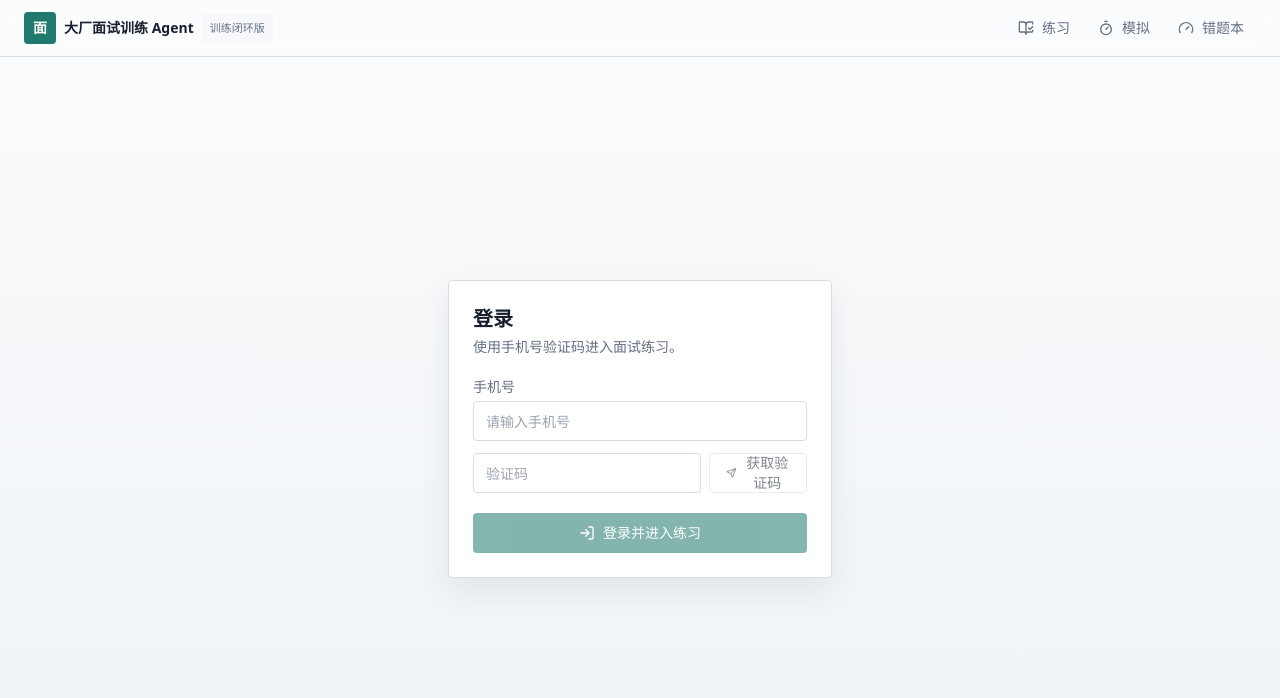
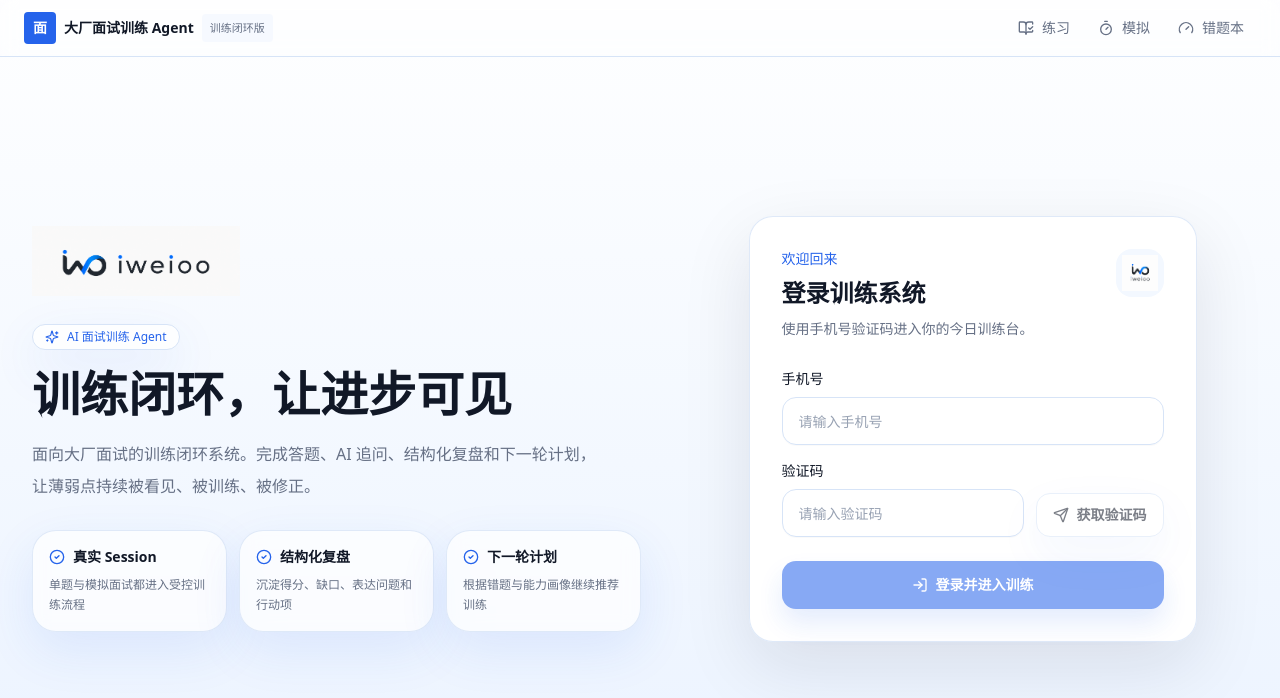
Before and after one commit to buan496/interview-agent, a Next.js app in the folder frontend/: page /login in a window 1280 px wide. Shown: the top 698 px of the page. Built offline with nearby package versions, Linux system fonts and the light colour scheme; no server answers.

Commit message:
Blue-white brand design foundation
Add the blue-white brand token foundation, reusable UI primitives, user-provided logo assets, and a redesigned login page while preserving auth behavior.

```diff
--- a/frontend/app/(auth)/login/page.tsx
+++ b/frontend/app/(auth)/login/page.tsx
@@ -2,10 +2,10 @@
 
 import { FormEvent, useState } from "react";
 import { useMutation } from "@tanstack/react-query";
-import { Loader2, LogIn, Send } from "lucide-react";
+import { CheckCircle2, Loader2, LogIn, Send, Sparkles } from "lucide-react";
 import { useRouter } from "next/navigation";
 
-import { Button, Panel } from "@/components/ui";
+import { AppButton, AppCard, AppInput, BrandLogo, PageShell } from "@/components/ui";
 import { login, requestLoginCode } from "@/lib/auth-api";
 
 export default function LoginPage() {
@@ -34,28 +34,95 @@ export default function LoginPage() {
   }
 
   return (
-    <main className="grid min-h-[calc(100vh-3.5rem)] place-items-center px-4">
-      <Panel className="w-full max-w-sm p-6">
-        <h1 className="text-xl font-semibold">登录</h1>
-        <p className="mt-1 text-sm text-muted">使用手机号验证码进入面试练习。</p>
-        <form onSubmit={submit} className="mt-5 grid gap-3">
-          <label className="grid gap-1 text-sm">
-            <span className="text-muted">手机号</span>
-            <input className="h-10 rounded border border-line px-3" value={phone} onChange={(event) => setPhone(event.target.value)} placeholder="请输入手机号" required minLength={6} />
-          </label>
-          <div className="grid grid-cols-[1fr_auto] gap-2">
-            <input className="h-10 rounded border border-line px-3 text-sm" value={code} onChange={(event) => setCode(event.target.value)} placeholder="验证码" required />
-            <Button type="button" variant="secondary" onClick={() => requestCode.mutate()} disabled={phone.length < 6 || requestCode.isPending}>
-              {requestCode.isPending ? <Loader2 className="h-4 w-4 animate-spin" /> : <Send className="h-4 w-4" />}获取验证码
-            </Button>
+    <PageShell className="grid items-center overflow-hidden py-10 sm:py-14">
+      <section className="grid items-center gap-8 lg:grid-cols-[1.05fr_0.95fr] lg:gap-14">
+        <div className="mx-auto grid max-w-2xl gap-7 text-center lg:mx-0 lg:text-left">
+          <BrandLogo className="mx-auto w-52 lg:mx-0" priority />
+          <div className="space-y-5">
+            <div className="inline-flex items-center gap-2 rounded-full border border-line bg-surface/80 px-3 py-1 text-xs font-medium text-brand shadow-soft">
+              <Sparkles className="h-3.5 w-3.5" />
+              AI 面试训练 Agent
+            </div>
+            <h1 className="text-4xl font-semibold leading-tight tracking-[0] text-ink sm:text-5xl">
+              训练闭环，让进步可见
+            </h1>
+            <p className="mx-auto max-w-xl text-base leading-8 text-muted lg:mx-0">
+              面向大厂面试的训练闭环系统。完成答题、AI 追问、结构化复盘和下一轮计划，让薄弱点持续被看见、被训练、被修正。
+            </p>
           </div>
-          {hint ? <p className="text-xs text-brand">{hint}</p> : null}
-          {signIn.isError ? <p className="text-xs text-accent">验证码错误，请重新输入。</p> : null}
-          <Button className="mt-2 w-full" type="submit" disabled={signIn.isPending || phone.length < 6 || code.length < 4}>
-            {signIn.isPending ? <Loader2 className="h-4 w-4 animate-spin" /> : <LogIn className="h-4 w-4" />}登录并进入练习
-          </Button>
-        </form>
-      </Panel>
-    </main>
+
+          <div className="grid gap-3 text-left sm:grid-cols-3">
+            <ValuePoint title="真实 Session" detail="单题与模拟面试都进入受控训练流程" />
+            <ValuePoint title="结构化复盘" detail="沉淀得分、缺口、表达问题和行动项" />
+            <ValuePoint title="下一轮计划" detail="根据错题与能力画像继续推荐训练" />
+          </div>
+        </div>
+
+        <AppCard className="mx-auto w-full max-w-md p-6 sm:p-8">
+          <div className="mb-7 flex items-start justify-between gap-4">
+            <div>
+              <p className="text-sm font-medium text-brand">欢迎回来</p>
+              <h2 className="mt-2 text-2xl font-semibold text-ink">登录训练系统</h2>
+              <p className="mt-2 text-sm leading-6 text-muted">使用手机号验证码进入你的今日训练台。</p>
+            </div>
+            <BrandLogo variant="mark" className="h-12 w-12 shrink-0 rounded-2xl bg-brandMist p-1.5" />
+          </div>
+
+          <form onSubmit={submit} className="grid gap-4">
+            <AppInput
+              label="手机号"
+              value={phone}
+              onChange={(event) => setPhone(event.target.value)}
+              placeholder="请输入手机号"
+              required
+              minLength={6}
+              inputMode="tel"
+              autoComplete="tel"
+            />
+
+            <div className="grid gap-3 sm:grid-cols-[1fr_auto]">
+              <AppInput
+                label="验证码"
+                value={code}
+                onChange={(event) => setCode(event.target.value)}
+                placeholder="请输入验证码"
+                required
+                autoComplete="one-time-code"
+                error={signIn.isError ? "验证码错误，请重新输入。" : undefined}
+              />
+              <AppButton
+                type="button"
+                variant="secondary"
+                className="self-end whitespace-nowrap"
+                onClick={() => requestCode.mutate()}
+                disabled={phone.length < 6 || requestCode.isPending}
+              >
+                {requestCode.isPending ? <Loader2 className="h-4 w-4 animate-spin" /> : <Send className="h-4 w-4" />}
+                获取验证码
+              </AppButton>
+            </div>
+
+            {hint ? <p className="rounded-control bg-brandSoft px-3 py-2 text-xs font-medium text-brand">{hint}</p> : null}
+
+            <AppButton className="mt-2 w-full" type="submit" size="lg" disabled={signIn.isPending || phone.length < 6 || code.length < 4}>
+              {signIn.isPending ? <Loader2 className="h-4 w-4 animate-spin" /> : <LogIn className="h-4 w-4" />}
+              登录并进入训练
+            </AppButton>
+          </form>
+        </AppCard>
+      </section>
+    </PageShell>
   );
 }
+
+function ValuePoint({ title, detail }: { title: string; detail: string }) {
+  return (
+    <div className="rounded-app border border-line/80 bg-surface/70 p-4 shadow-soft backdrop-blur">
+      <div className="flex items-center gap-2 text-sm font-semibold text-ink">
+        <CheckCircle2 className="h-4 w-4 text-brand" />
+        {title}
+      </div>
+      <p className="mt-2 text-xs leading-5 text-muted">{detail}</p>
+    </div>
+  );
+}
--- a/frontend/app/globals.css
+++ b/frontend/app/globals.css
@@ -4,7 +4,7 @@
 
 :root {
   color-scheme: light;
-  background: #eef2f6;
+  background: #f3f8ff;
 }
 
 * {
@@ -13,10 +13,12 @@
 
 body {
   margin: 0;
-  color: #18202f;
+  color: #111827;
   background:
-    linear-gradient(180deg, rgba(255, 255, 255, 0.78), rgba(238, 242, 246, 0.92)),
-    #eef2f6;
+    linear-gradient(180deg, rgba(255, 255, 255, 0.92) 0%, rgba(243, 248, 255, 0.98) 58%, rgba(232, 241, 255, 0.72) 100%),
+    #f3f8ff;
+  text-rendering: optimizeLegibility;
+  -webkit-font-smoothing: antialiased;
 }
 
 button,
@@ -31,6 +33,6 @@ a:focus-visible,
 input:focus-visible,
 select:focus-visible,
 textarea:focus-visible {
-  outline: 2px solid #1f7a6d;
+  outline: 2px solid #2563eb;
   outline-offset: 2px;
 }
--- a/frontend/components/ui.tsx
+++ b/frontend/components/ui.tsx
@@ -1,4 +1,5 @@
 import { clsx, type ClassValue } from "clsx";
+import Image from "next/image";
 import { twMerge } from "tailwind-merge";
 
 export function cn(...inputs: ClassValue[]) {
@@ -6,13 +7,13 @@ export function cn(...inputs: ClassValue[]) {
 }
 
 export function Panel({ className, ...props }: React.HTMLAttributes<HTMLDivElement>) {
-  return <section className={cn("rounded border border-line bg-white shadow-soft", className)} {...props} />;
+  return <section className={cn("rounded-control border border-line bg-surface shadow-soft", className)} {...props} />;
 }
 
 export function Badge({ className, ...props }: React.HTMLAttributes<HTMLSpanElement>) {
   return (
     <span
-      className={cn("inline-flex h-6 items-center rounded border border-line bg-panel px-2 text-xs text-muted", className)}
+      className={cn("inline-flex h-6 items-center rounded-full border border-line bg-panel px-2 text-xs text-muted", className)}
       {...props}
     />
   );
@@ -26,9 +27,9 @@ export function Button({ className, variant = "primary", ...props }: ButtonProps
   return (
     <button
       className={cn(
-        "inline-flex h-10 items-center justify-center gap-2 rounded px-4 text-sm font-medium transition disabled:cursor-not-allowed disabled:opacity-55",
-        variant === "primary" && "bg-brand text-white hover:bg-[#17675c]",
-        variant === "secondary" && "border border-line bg-white text-ink hover:bg-panel",
+        "inline-flex h-10 items-center justify-center gap-2 rounded-control px-4 text-sm font-medium transition disabled:cursor-not-allowed disabled:opacity-55",
+        variant === "primary" && "bg-brand text-white shadow-button hover:bg-brandDeep",
+        variant === "secondary" && "border border-line bg-surface text-ink hover:bg-panel",
         variant === "ghost" && "text-muted hover:bg-panel hover:text-ink",
         className
       )}
@@ -36,3 +37,91 @@ export function Button({ className, variant = "primary", ...props }: ButtonProps
     />
   );
 }
+
+type AppButtonProps = React.ButtonHTMLAttributes<HTMLButtonElement> & {
+  variant?: "primary" | "secondary" | "ghost";
+  size?: "md" | "lg";
+};
+
+export function AppButton({ className, variant = "primary", size = "md", ...props }: AppButtonProps) {
+  return (
+    <button
+      className={cn(
+        "inline-flex items-center justify-center gap-2 rounded-control text-sm font-semibold transition duration-200 disabled:cursor-not-allowed disabled:opacity-55",
+        size === "md" && "h-11 px-4",
+        size === "lg" && "h-12 px-5",
+        variant === "primary" && "bg-brand text-white shadow-button hover:-translate-y-0.5 hover:bg-brandDeep",
+        variant === "secondary" && "border border-line bg-surface text-ink shadow-soft hover:-translate-y-0.5 hover:border-brand/30 hover:bg-brandMist",
+        variant === "ghost" && "text-muted hover:bg-brandSoft hover:text-ink",
+        className
+      )}
+      {...props}
+    />
+  );
+}
+
+type AppInputProps = React.InputHTMLAttributes<HTMLInputElement> & {
+  label?: string;
+  helper?: string;
+  error?: string;
+  containerClassName?: string;
+};
+
+export function AppInput({ label, helper, error, className, containerClassName, ...props }: AppInputProps) {
+  return (
+    <label className={cn("grid gap-2 text-sm", containerClassName)}>
+      {label ? <span className="font-medium text-ink">{label}</span> : null}
+      <input
+        className={cn(
+          "h-12 rounded-control border border-line bg-surface px-4 text-sm text-ink shadow-[0_1px_0_rgba(15,23,42,0.02)] transition placeholder:text-[#98a2b3]",
+          "focus:border-brand focus:outline-none focus:ring-4 focus:ring-brand/10",
+          error && "border-accent focus:border-accent focus:ring-accent/10",
+          className
+        )}
+        {...props}
+      />
+      {error ? <span className="text-xs text-accent">{error}</span> : helper ? <span className="text-xs text-muted">{helper}</span> : null}
+    </label>
+  );
+}
+
+export function AppCard({ className, ...props }: React.HTMLAttributes<HTMLDivElement>) {
+  return (
+    <section
+      className={cn("rounded-app border border-line/80 bg-surface/95 shadow-card backdrop-blur", className)}
+      {...props}
+    />
+  );
+}
+
+export function PageShell({ className, ...props }: React.HTMLAttributes<HTMLElement>) {
+  return (
+    <main
+      className={cn("mx-auto min-h-[calc(100vh-3.5rem)] w-full max-w-7xl px-4 py-8 sm:px-6 lg:px-8", className)}
+      {...props}
+    />
+  );
+}
+
+type BrandLogoProps = {
+  variant?: "wordmark" | "mark";
+  className?: string;
+  imageClassName?: string;
+  priority?: boolean;
+};
+
+export function BrandLogo({ variant = "wordmark", className, imageClassName, priority }: BrandLogoProps) {
+  const isMark = variant === "mark";
+  return (
+    <span className={cn("relative block overflow-hidden", isMark ? "aspect-square" : "aspect-[3/1]", className)}>
+      <Image
+        src={isMark ? "/brand/logo-mark.png" : "/brand/logo-wordmark.png"}
+        alt="iweioo"
+        width={isMark ? 240 : 420}
+        height={isMark ? 240 : 140}
+        priority={priority}
+        className={cn("h-full w-full object-contain", imageClassName)}
+      />
+    </span>
+  );
+}
--- a/frontend/tailwind.config.ts
+++ b/frontend/tailwind.config.ts
@@ -5,16 +5,26 @@ const config: Config = {
   theme: {
     extend: {
       colors: {
-        ink: "#18202f",
-        muted: "#647084",
-        line: "#d8dee8",
-        panel: "#f7f8fb",
-        brand: "#1f7a6d",
+        ink: "#111827",
+        muted: "#667085",
+        line: "#d7e4f7",
+        panel: "#f6f9ff",
+        surface: "#ffffff",
+        brand: "#2563eb",
+        brandDeep: "#1746a2",
+        brandSoft: "#e8f1ff",
+        brandMist: "#f3f8ff",
         accent: "#c9572b",
         steel: "#3b5f7a"
       },
+      borderRadius: {
+        app: "1.5rem",
+        control: "0.875rem"
+      },
       boxShadow: {
-        soft: "0 12px 30px rgba(24, 32, 47, 0.08)"
+        soft: "0 18px 50px rgba(37, 99, 235, 0.10)",
+        card: "0 24px 70px rgba(15, 23, 42, 0.10)",
+        button: "0 14px 26px rgba(37, 99, 235, 0.22)"
       }
     }
   },
```
Also changed, not shown: frontend/public/brand/logo-mark.png (added), frontend/public/brand/logo-wordmark.png (added).
